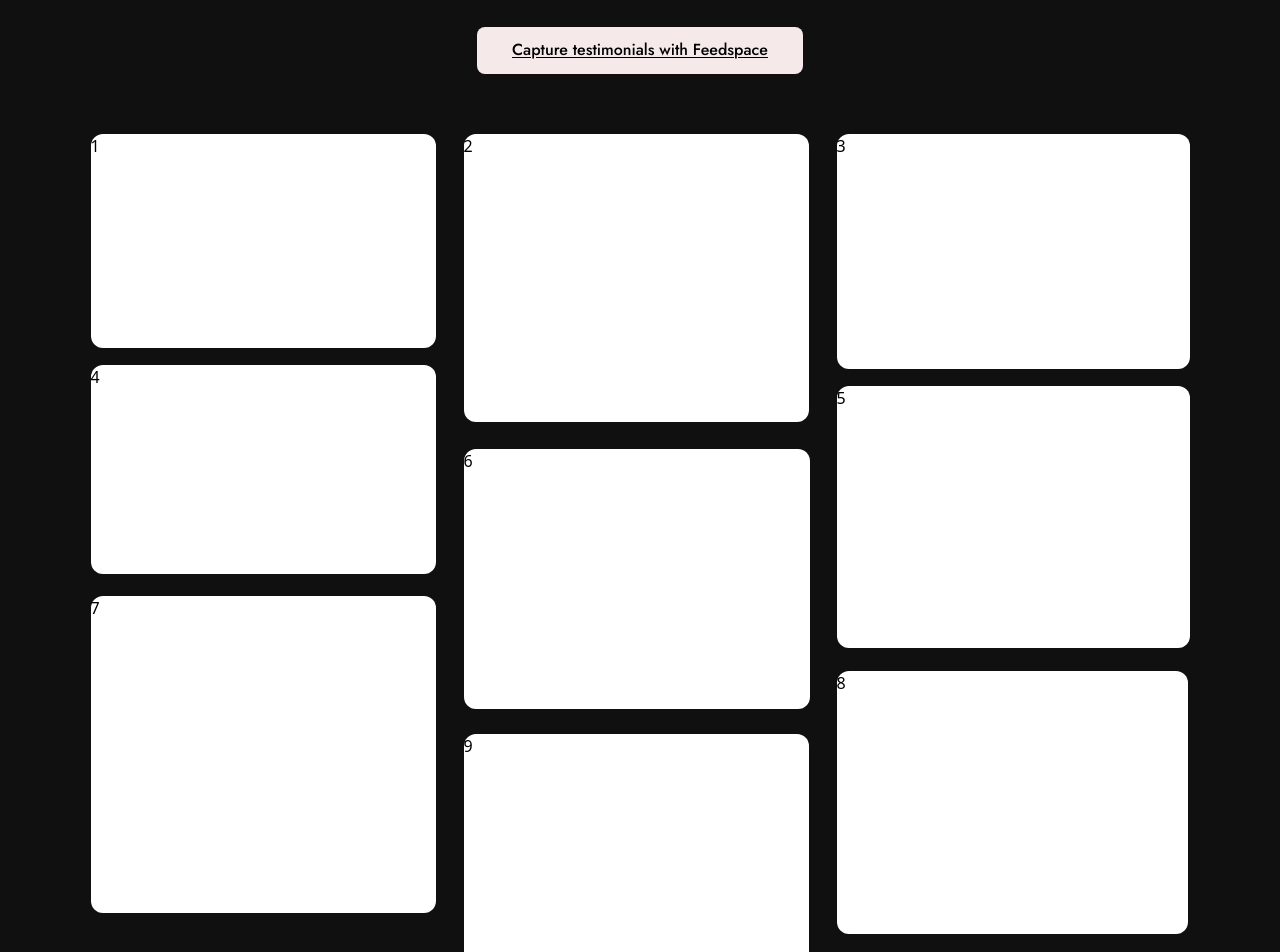
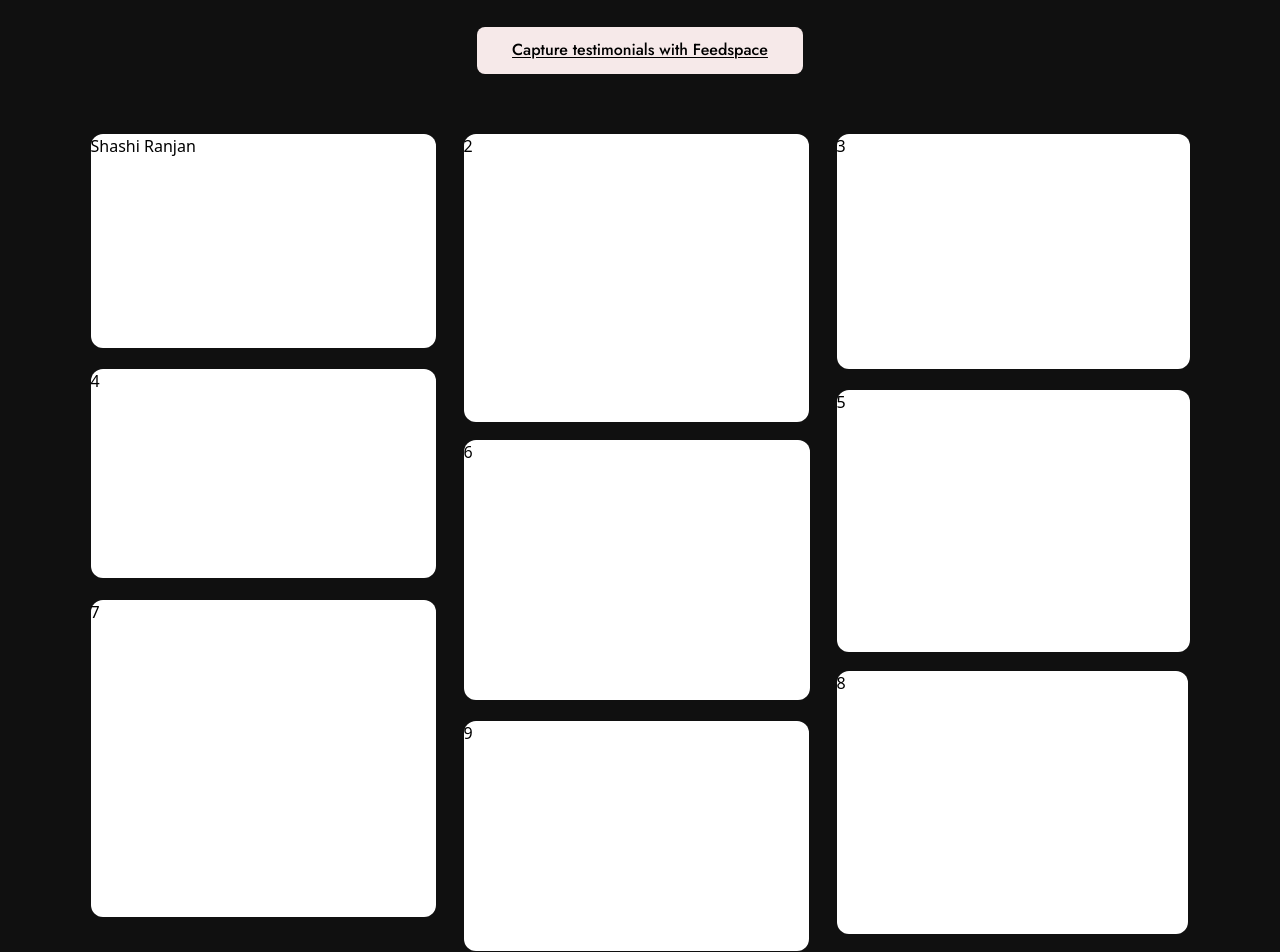
Before and after one commit to berkcantelseren/Bays, a Next.js app: page / in a window 1280 px wide. Shown: the part 3100-4052 px from the top of the page. Built offline with nearby package versions, Linux system fonts and the light colour scheme.

Commit message:
finished testimonial grid layout

```diff
--- a/app/components/Home/Testimonial/Testimonial.js
+++ b/app/components/Home/Testimonial/Testimonial.js
@@ -48,30 +48,32 @@ export default function Testimonial() {
       {/* Grid part  */}
       <div className="grid grid-cols-3 auto-rows-[1px] gap-5 mt-15">
         <div className="bg-white w-[345px] h-[214px] row-span-[11] rounded-xl">
-          1
+          <div>
+            <h1>Shashi Ranjan</h1>
+          </div>
         </div>
-        <div className="bg-white w-[345px] h-[288px] row-span-[15] rounded-xl">
+        <div className="bg-white w-[345px] h-[288px] row-span-[14] rounded-xl">
           2
         </div>
         <div className="bg-white w-[353px] h-[235px] row-span-[12] rounded-xl">
           3
         </div>
-        <div className="bg-white w-[345px] h-[209px] row-span-[11] rounded-xl">
+        <div className="bg-white w-[345px] h-[209px] row-span-[11] rounded-xl mt-1">
           4
         </div>
-        <div className="bg-white w-[353px] h-[262px] row-span-[13] rounded-xl">
+        <div className="bg-white w-[353px] h-[262px] row-span-[13] rounded-xl mt-1">
           5
         </div>
-        <div className="bg-white w-[346px] h-[260px] row-span-[13] rounded-xl">
+        <div className="bg-white w-[346px] h-[260px] row-span-[13] rounded-xl mt-3">
           6
         </div>
-        <div className="bg-white w-[345px] h-[317px] row-span-[32] rounded-xl">
+        <div className="bg-white w-[345px] h-[317px] row-span-[32] rounded-xl mt-1">
           7
         </div>
         <div className="bg-white w-[351px] h-[263px] row-span-[23] rounded-xl mt-3">
           8
         </div>
-        <div className="bg-white w-[345px] h-[230px] rounded-xl mt-3">9</div>
+        <div className="bg-white w-[345px] h-[230px] rounded-xl mt-5">9</div>
         {/* use mt for fixing and making it pixel perfect  */}
       </div>
     </div>
```
